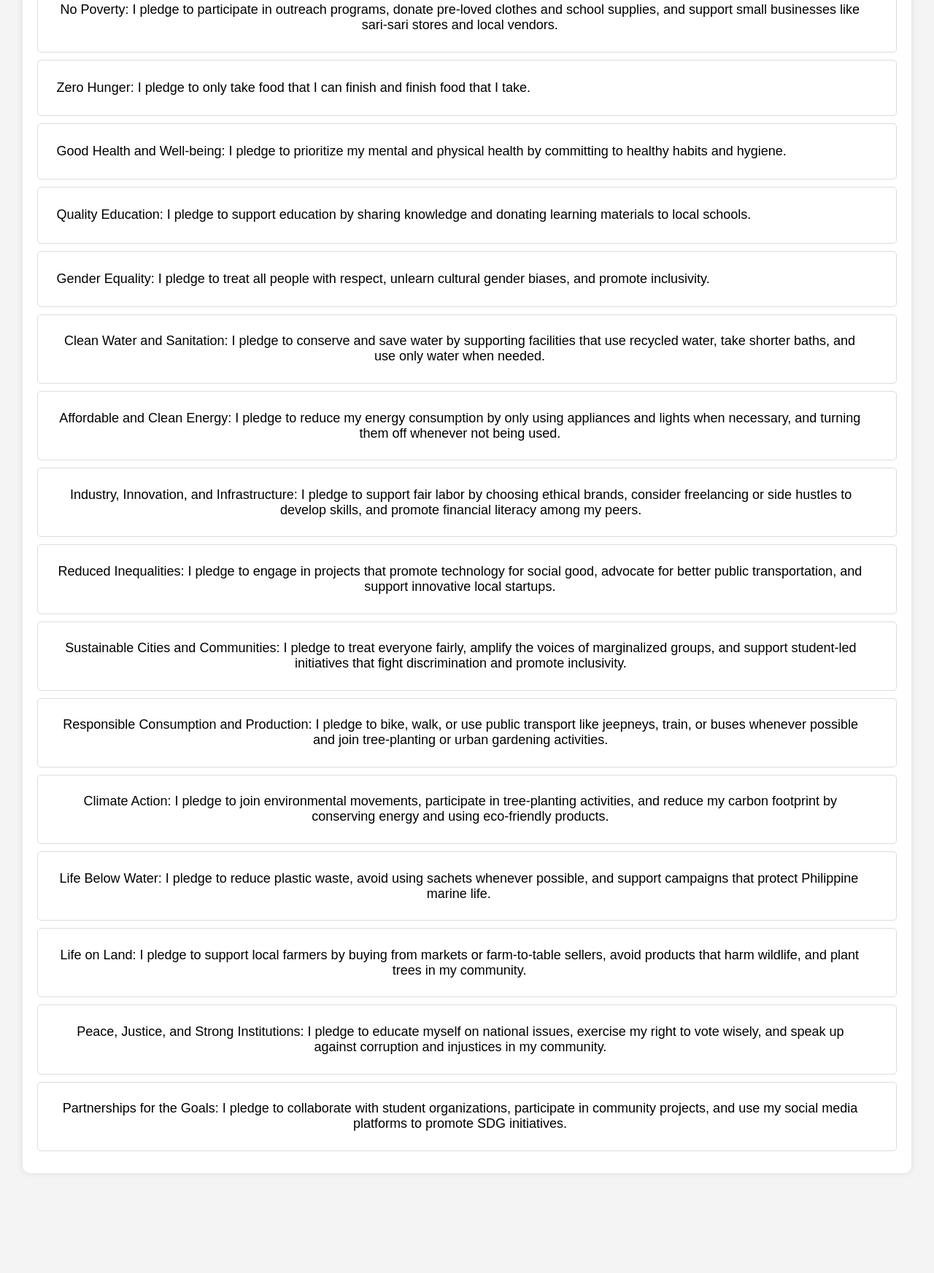
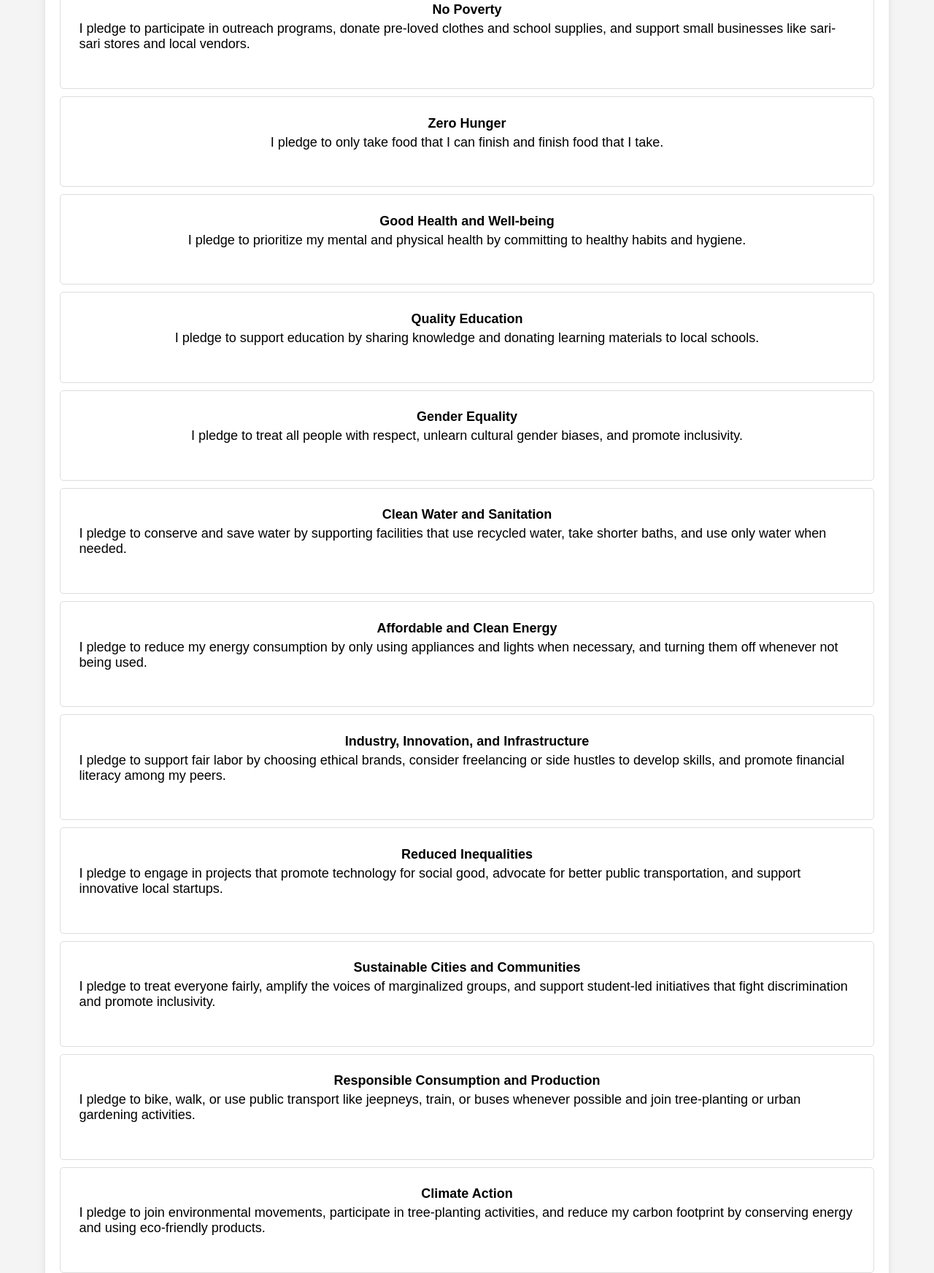
Before and after one commit to carlsanjos3e/SANJOSE_SDGPledge, a plain HTML site: page index.html in a window 1280 px wide. Shown: the part 165-1910 px from the top of the page at 73% size. Before the commit the page ends 1793 px from the top, so only its background shows below. Drawn offline with Linux system fonts and the light colour scheme.

Commit message:
Update index.html
made each SDG title bold and placed on top of each container

```diff
--- a/index.html
+++ b/index.html
@@ -13,7 +13,7 @@
             text-align: center;
         }
         .container {
-            max-width: 95%;
+            max-width: 90%;
             margin: auto;
             background: white;
             padding: 20px;
@@ -29,10 +29,12 @@
             background-color: #fff;
             transition: transform 0.2s ease-in-out, background-color 0.3s;
             display: flex;
+            flex-direction: column;
             align-items: center;
             justify-content: space-between;
             font-size: clamp(14px, 2vw, 18px);
             position: relative;
+            text-align: left;
         }
         .pledge:hover {
             background-color: #e0f7fa;
@@ -59,6 +61,10 @@
             visibility: visible;
             transform: scale(1.3);
         }
+        .pledge-title {
+            font-weight: bold;
+            margin-bottom: 5px;
+        }
     </style>
 </head>
 <body>
@@ -70,30 +76,30 @@
 
     <script>
         const pledges = [
-            "No Poverty: I pledge to participate in outreach programs, donate pre-loved clothes and school supplies, and support small businesses like sari-sari stores and local vendors.",
-            "Zero Hunger: I pledge to only take food that I can finish and finish food that I take.",
-            "Good Health and Well-being: I pledge to prioritize my mental and physical health by committing to healthy habits and hygiene.",
-            "Quality Education: I pledge to support education by sharing knowledge and donating learning materials to local schools.",
-            "Gender Equality: I pledge to treat all people with respect, unlearn cultural gender biases, and promote inclusivity.",
-            "Clean Water and Sanitation: I pledge to conserve and save water by supporting facilities that use recycled water, take shorter baths, and use only water when needed.",
-            "Affordable and Clean Energy: I pledge to reduce my energy consumption by only using appliances and lights when necessary, and turning them off whenever not being used.",
-            "Industry, Innovation, and Infrastructure: I pledge to support fair labor by choosing ethical brands, consider freelancing or side hustles to develop skills, and promote financial literacy among my peers.",
-            "Reduced Inequalities: I pledge to engage in projects that promote technology for social good, advocate for better public transportation, and support innovative local startups.",
-            "Sustainable Cities and Communities: I pledge to treat everyone fairly, amplify the voices of marginalized groups, and support student-led initiatives that fight discrimination and promote inclusivity.",
-            "Responsible Consumption and Production: I pledge to bike, walk, or use public transport like jeepneys, train, or buses whenever possible and join tree-planting or urban gardening activities.",
-            "Climate Action: I pledge to join environmental movements, participate in tree-planting activities, and reduce my carbon footprint by conserving energy and using eco-friendly products.",
-            "Life Below Water: I pledge to reduce plastic waste, avoid using sachets whenever possible, and support campaigns that protect Philippine marine life.",
-            "Life on Land: I pledge to support local farmers by buying from markets or farm-to-table sellers, avoid products that harm wildlife, and plant trees in my community.",
-            "Peace, Justice, and Strong Institutions: I pledge to educate myself on national issues, exercise my right to vote wisely, and speak up against corruption and injustices in my community.",
-            "Partnerships for the Goals: I pledge to collaborate with student organizations, participate in community projects, and use my social media platforms to promote SDG initiatives."
+            { title: "No Poverty", text: "I pledge to participate in outreach programs, donate pre-loved clothes and school supplies, and support small businesses like sari-sari stores and local vendors." },
+            { title: "Zero Hunger", text: "I pledge to only take food that I can finish and finish food that I take." },
+            { title: "Good Health and Well-being", text: "I pledge to prioritize my mental and physical health by committing to healthy habits and hygiene." },
+            { title: "Quality Education", text: "I pledge to support education by sharing knowledge and donating learning materials to local schools." },
+            { title: "Gender Equality", text: "I pledge to treat all people with respect, unlearn cultural gender biases, and promote inclusivity." },
+            { title: "Clean Water and Sanitation", text: "I pledge to conserve and save water by supporting facilities that use recycled water, take shorter baths, and use only water when needed." },
+            { title: "Affordable and Clean Energy", text: "I pledge to reduce my energy consumption by only using appliances and lights when necessary, and turning them off whenever not being used." },
+            { title: "Industry, Innovation, and Infrastructure", text: "I pledge to support fair labor by choosing ethical brands, consider freelancing or side hustles to develop skills, and promote financial literacy among my peers." },
+            { title: "Reduced Inequalities", text: "I pledge to engage in projects that promote technology for social good, advocate for better public transportation, and support innovative local startups." },
+            { title: "Sustainable Cities and Communities", text: "I pledge to treat everyone fairly, amplify the voices of marginalized groups, and support student-led initiatives that fight discrimination and promote inclusivity." },
+            { title: "Responsible Consumption and Production", text: "I pledge to bike, walk, or use public transport like jeepneys, train, or buses whenever possible and join tree-planting or urban gardening activities." },
+            { title: "Climate Action", text: "I pledge to join environmental movements, participate in tree-planting activities, and reduce my carbon footprint by conserving energy and using eco-friendly products." },
+            { title: "Life Below Water", text: "I pledge to reduce plastic waste, avoid using sachets whenever possible, and support campaigns that protect Philippine marine life." },
+            { title: "Life on Land", text: "I pledge to support local farmers by buying from markets or farm-to-table sellers, avoid products that harm wildlife, and plant trees in my community." },
+            { title: "Peace, Justice, and Strong Institutions", text: "I pledge to educate myself on national issues, exercise my right to vote wisely, and speak up against corruption and injustices in my community." },
+            { title: "Partnerships for the Goals", text: "I pledge to collaborate with student organizations, participate in community projects, and use my social media platforms to promote SDG initiatives." }
         ];
 
         const pledgeContainer = document.getElementById("pledges");
 
-        pledges.forEach((text, index) => {
+        pledges.forEach((pledge, index) => {
             const div = document.createElement("div");
             div.classList.add("pledge");
-            div.innerHTML = `<span>${text}</span> <div class='checkmark'>✔</div>`;
+            div.innerHTML = `<div class='pledge-title'>${pledge.title}</div><span>${pledge.text}</span> <div class='checkmark'>✔</div>`;
             div.addEventListener("click", () => {
                 div.classList.toggle("checked");
             });
```
